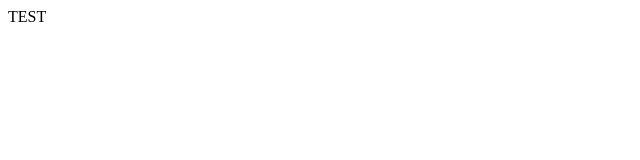
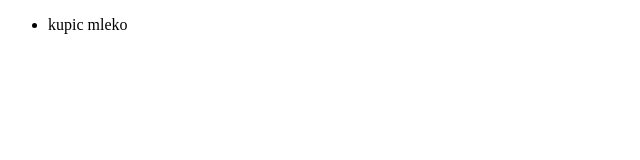
Before and after one commit to PiotrMieszczak/toDo_react, a React app: page / in a window 1280 px wide. Shown: the top 160 px of the page, without its empty margins (0-640 px from the left). Built offline with nearby package versions, Linux system fonts and the light colour scheme; data requests are answered from the project's data file.

Commit message:
updated response

```diff
--- a/db.json
+++ b/db.json
@@ -1,10 +1,9 @@
 {
-    "toDo": [
+    "items": [
         {
             "id":1,
             "task": "kupic mleko",
             "isDone": false
         }
-
     ]
 }
--- a/src/app.jsx
+++ b/src/app.jsx
@@ -8,31 +8,45 @@ document.addEventListener("DOMContentLoaded", function(){
             constructor(props){
                 super(props);
                 this.state={
-                    items: []
+                    items: [],
                 }
         }
 
-        fetchData(){
-            const url = "http://localhost:3000/toDo"
+        componentDidMount(){
+            const url = "http://localhost:3000/items"
 
             fetch(url)
-                .then( r=>r.json() )  //return data in json format
-                .then( response =>{
-                    let newItems = this.state.items.slice();
-                    newItems.push(response);
-                    console.log(response);
-                    this.setState({
-                        items: newItems,
-                    })
+                .then( response => {
+                    if(response.ok) {
+                        return response.json()
+                    } else {
+                        throw new Error("error");
+                    }
+            })
+            .then(answer => {
+
+                this.setState({
+                    items: answer,
                 })
+
+            }).catch( err => {
+                console.log("Błąd", err);
+            })
         }
-        componentDidMount(){
-            this.fetchData();
 
 
-        }
             render(){
-                return <div>TEST</div>
+                let items = [...this.state.items].map(item=>{
+                    return <li
+                            key= {item.id}>{item.task}
+                        </li>
+                });
+
+                return <section>
+                            <ul>
+                                {items}
+                            </ul>
+                </section>
             }
     }
 
```
Also changed, not shown: 1 other file (tests, documents, lock files or other folders).
